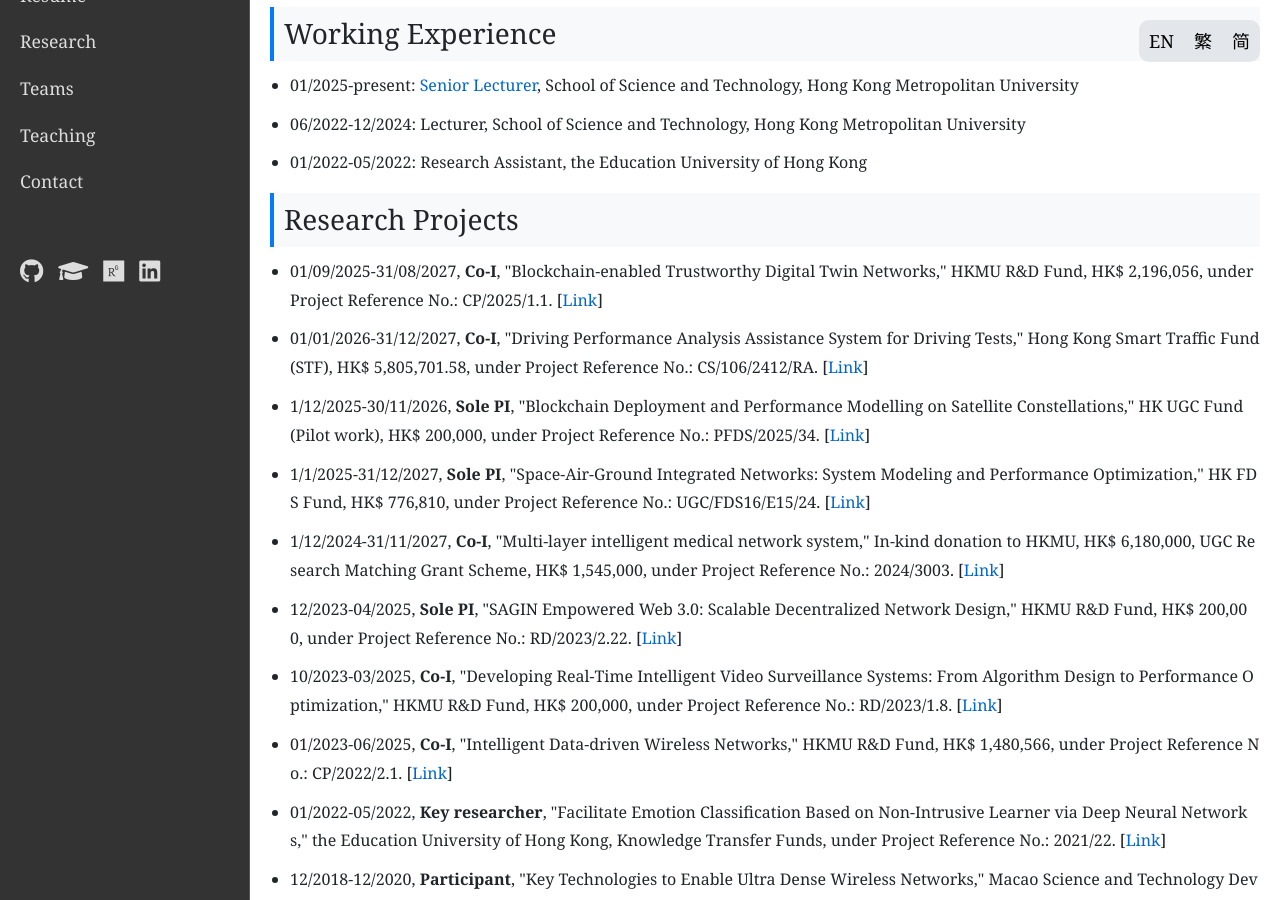
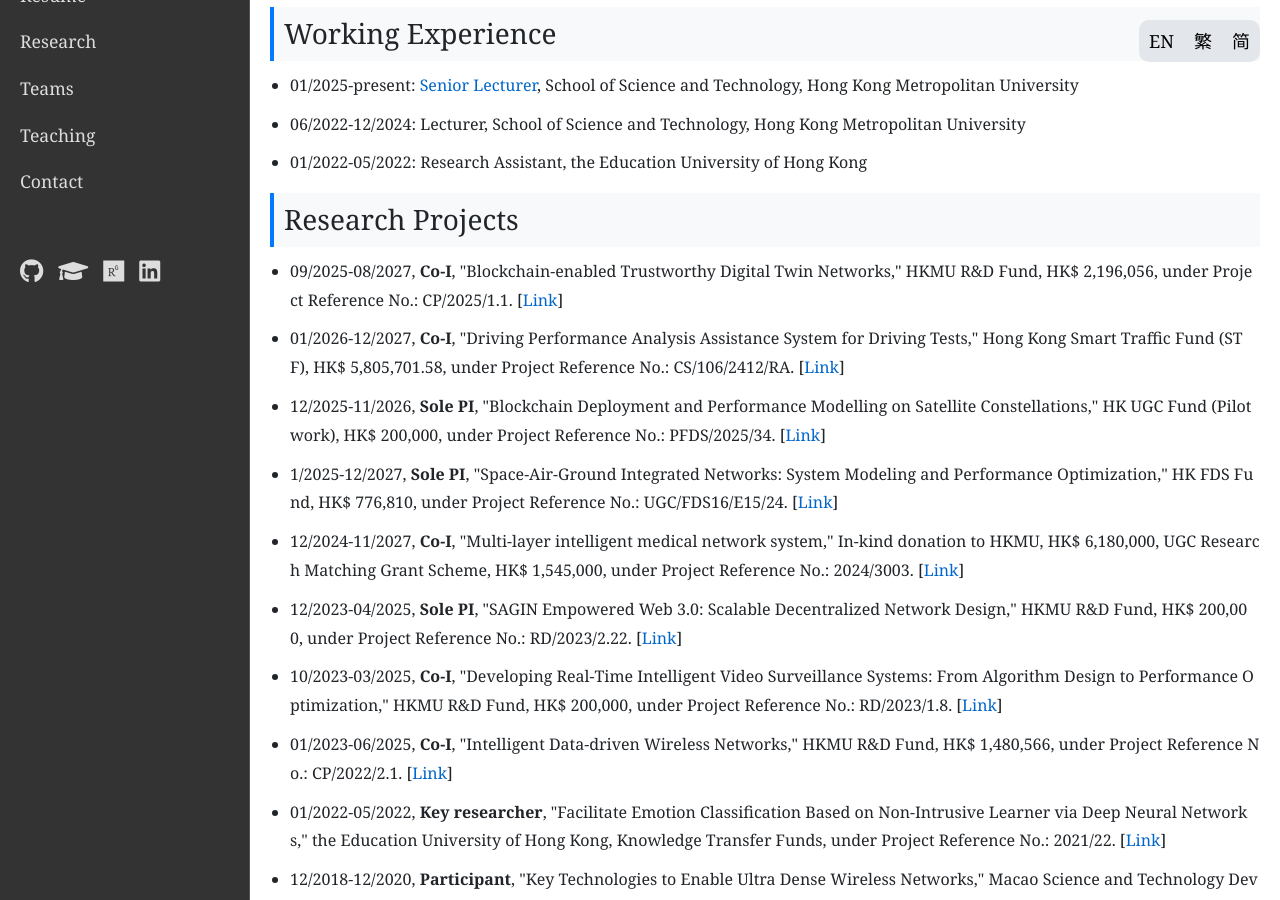
Before and after one commit to yalin-liu/yalin-liu.github.io, a Jekyll site: the page built from _pages/resume.md, in a window 1280 px wide and 900 px high, scrolled down 524 px. Built offline with Jekyll 4.4.1, drawn with Linux system fonts in a browser that asks for light colours.

Commit message:
remove date

```diff
--- a/_pages/resume.md
+++ b/_pages/resume.md
@@ -41,19 +41,19 @@
     <h3 class="callout">Research Projects</h3>
     <ul>
         <li>
-            01/09/2025-31/08/2027, <span class="highlight">Co-I</span>, "Blockchain-enabled Trustworthy Digital Twin Networks," HKMU R&D Fund, HK$ 2,196,056, under Project Reference No.: CP/2025/1.1. [<a href="https://scholars.hkmu.edu.hk/en/projects/blockchain-enabled-trustworthy-digital-twin-networks/" target="_blank">Link</a>]
+            09/2025-08/2027, <span class="highlight">Co-I</span>, "Blockchain-enabled Trustworthy Digital Twin Networks," HKMU R&D Fund, HK$ 2,196,056, under Project Reference No.: CP/2025/1.1. [<a href="https://scholars.hkmu.edu.hk/en/projects/blockchain-enabled-trustworthy-digital-twin-networks/" target="_blank">Link</a>]
         </li>
         <li>
-            01/01/2026-31/12/2027, <span class="highlight">Co-I</span>, "Driving Performance Analysis Assistance System for Driving Tests," Hong Kong Smart Traffic Fund (STF), HK$ 5,805,701.58, under Project Reference No.: CS/106/2412/RA. [<a href="https://stf.hkpc.org/cs-106-2412-ra/" target="_blank">Link</a>]
+            01/2026-12/2027, <span class="highlight">Co-I</span>, "Driving Performance Analysis Assistance System for Driving Tests," Hong Kong Smart Traffic Fund (STF), HK$ 5,805,701.58, under Project Reference No.: CS/106/2412/RA. [<a href="https://stf.hkpc.org/cs-106-2412-ra/" target="_blank">Link</a>]
         </li>
         <li>
-            1/12/2025-30/11/2026, <span class="highlight">Sole PI</span>, "Blockchain Deployment and Performance Modelling on Satellite Constellations," HK UGC Fund (Pilot work), HK$ 200,000, under Project Reference No.: PFDS/2025/34. [<a href="https://scholars.hkmu.edu.hk/en/projects/blockchain-deployment-and-performance-modelling-on-satellite-cons/" target="_blank">Link</a>]
+            12/2025-11/2026, <span class="highlight">Sole PI</span>, "Blockchain Deployment and Performance Modelling on Satellite Constellations," HK UGC Fund (Pilot work), HK$ 200,000, under Project Reference No.: PFDS/2025/34. [<a href="https://scholars.hkmu.edu.hk/en/projects/blockchain-deployment-and-performance-modelling-on-satellite-cons/" target="_blank">Link</a>]
         </li>
         <li>
-            1/1/2025-31/12/2027, <span class="highlight">Sole PI</span>, "Space-Air-Ground Integrated Networks: System Modeling and Performance Optimization," HK FDS Fund, HK$ 776,810, under Project Reference No.: UGC/FDS16/E15/24. [<a href="https://scholars.hkmu.edu.hk/en/projects/space-air-ground-integrated-networks-system-modeling-and-performa/" target="_blank">Link</a>]
+            1/2025-12/2027, <span class="highlight">Sole PI</span>, "Space-Air-Ground Integrated Networks: System Modeling and Performance Optimization," HK FDS Fund, HK$ 776,810, under Project Reference No.: UGC/FDS16/E15/24. [<a href="https://scholars.hkmu.edu.hk/en/projects/space-air-ground-integrated-networks-system-modeling-and-performa/" target="_blank">Link</a>]
         </li>
         <li>
-            1/12/2024-31/11/2027, <span class="highlight">Co-I</span>, "Multi-layer intelligent medical network system," In-kind donation to HKMU, HK$ 6,180,000, UGC Research Matching Grant Scheme, HK$ 1,545,000, under Project Reference No.: 2024/3003. [<a href="https://scholars.hkmu.edu.hk/en/projects/multi-layer-intelligent-medical-network-system/" target="_blank">Link</a>]
+            12/2024-11/2027, <span class="highlight">Co-I</span>, "Multi-layer intelligent medical network system," In-kind donation to HKMU, HK$ 6,180,000, UGC Research Matching Grant Scheme, HK$ 1,545,000, under Project Reference No.: 2024/3003. [<a href="https://scholars.hkmu.edu.hk/en/projects/multi-layer-intelligent-medical-network-system/" target="_blank">Link</a>]
         </li>
         <li>
             12/2023-04/2025, <span class="highlight">Sole PI</span>, "SAGIN Empowered Web 3.0: Scalable Decentralized Network Design," HKMU R&D Fund, HK$ 200,000, under Project Reference No.: RD/2023/2.22. [<a href="https://scholars.hkmu.edu.hk/en/projects/sagin-empowered-web-30-scalable-decentralized-network-design/" target="_blank">Link</a>]
```
Also changed, not shown: zh-CN/resume.md (+3 -3 lines), zh-TW/resume.md (+3 -3 lines).
